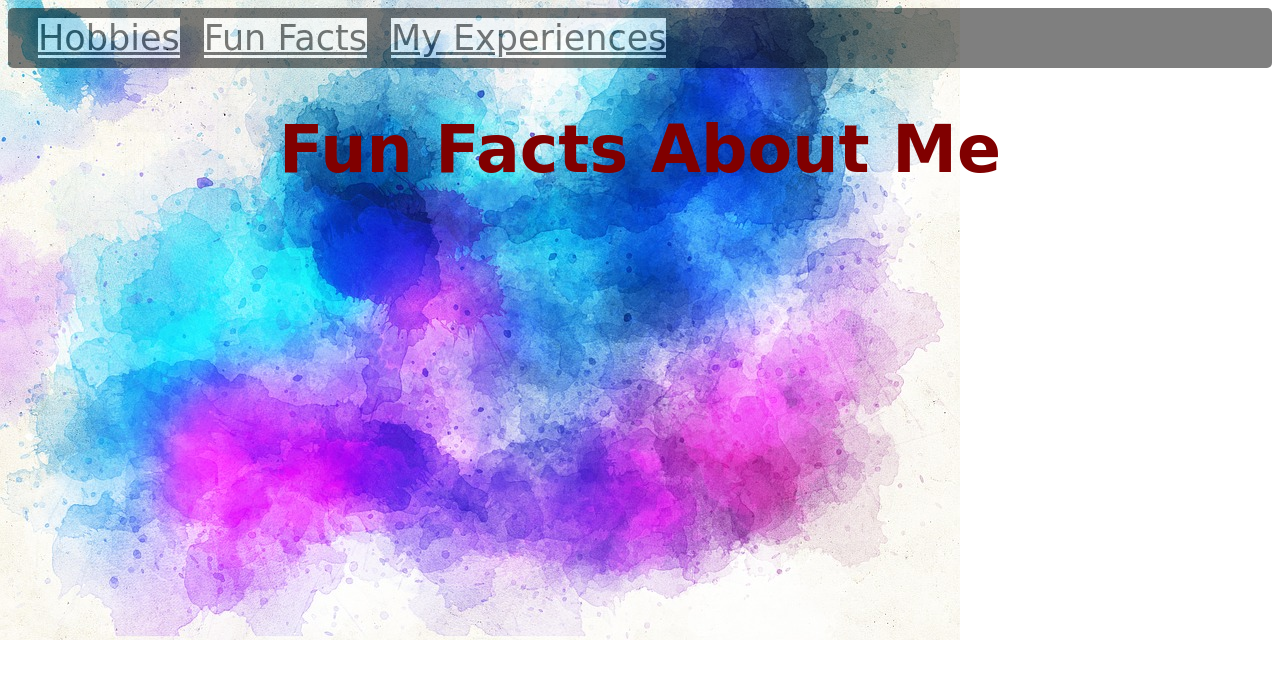
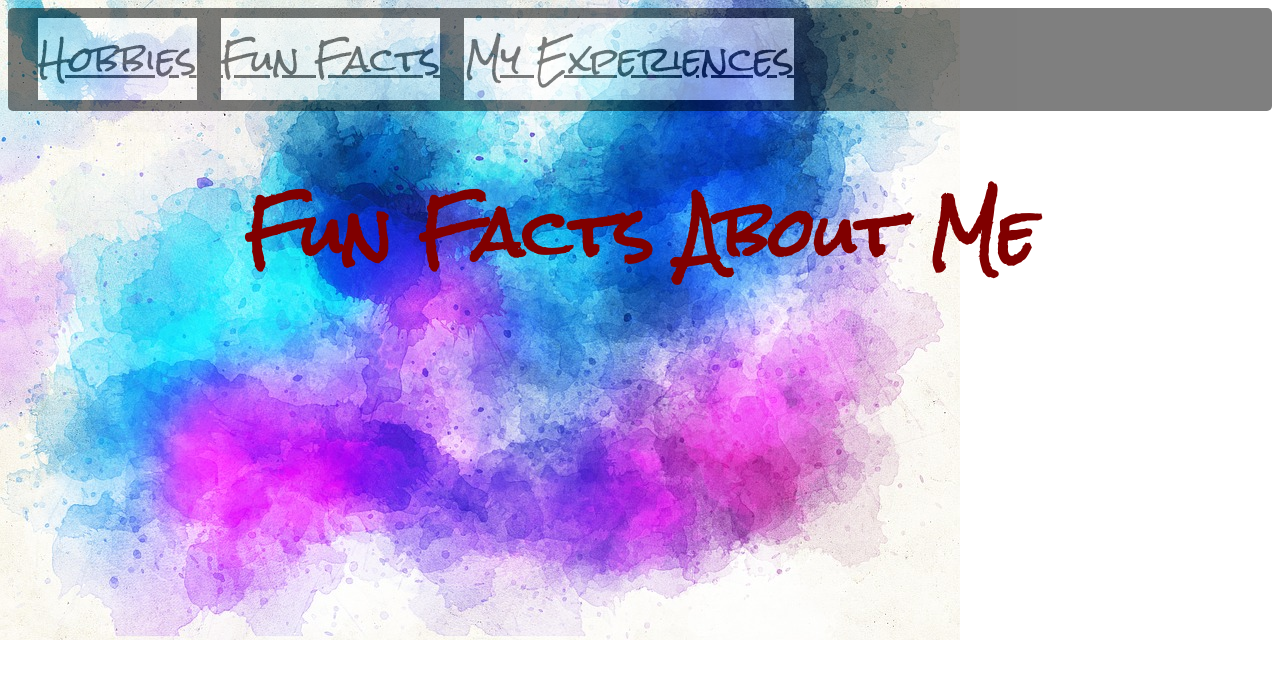
Before and after one commit to Chanchilla/.github.io, a plain HTML site: page fun-facts.html in a window 1280 px wide. Drawn offline with Linux system fonts and the light colour scheme.

Commit message:
Update fun-facts.html

```diff
--- a/fun-facts.html
+++ b/fun-facts.html
@@ -2,7 +2,8 @@
 <html>
   <head>
     <title>Homepage</title>
-    <link href="https://fonts.googleapis.com/css?family=Raleway" rel="stylesheet">
+    <link href="https://fonts.googleapis.com/css?family=Rock+Salt" rel="stylesheet">
+    <link href="https://fonts.googleapis.com/css?family=Poiret+One" rel="stylesheet">
   </head>
 
   <body>
```
